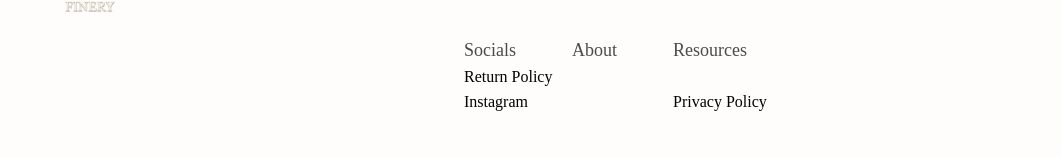
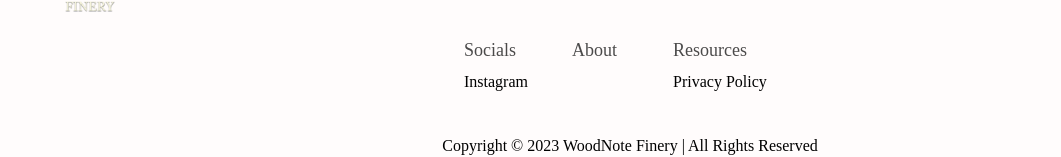
Before and after one commit to stmblueprint/Woodnote-FineryStore, a React (Vite) app: page / in a window 1280 px wide. Shown: the part 1261-1418 px from the top of the page, without its empty margins (10-1071 px from the left). Built offline with nearby package versions, Linux system fonts and the light colour scheme; no server answers; the database is empty.

Commit message:
server update

```diff
--- a/src/components/Footer.jsx
+++ b/src/components/Footer.jsx
@@ -28,7 +28,7 @@ const Footer = () => {
                     <tr>
                         {/* <td>Tiktok</td> */}
                         {/* <td>Our Story</td> */}
-                        <td>Return Policy</td>
+                        {/* <td>Return Policy</td> */}
                     </tr>
                     <tr>
                         <td>Instagram</td>
```
